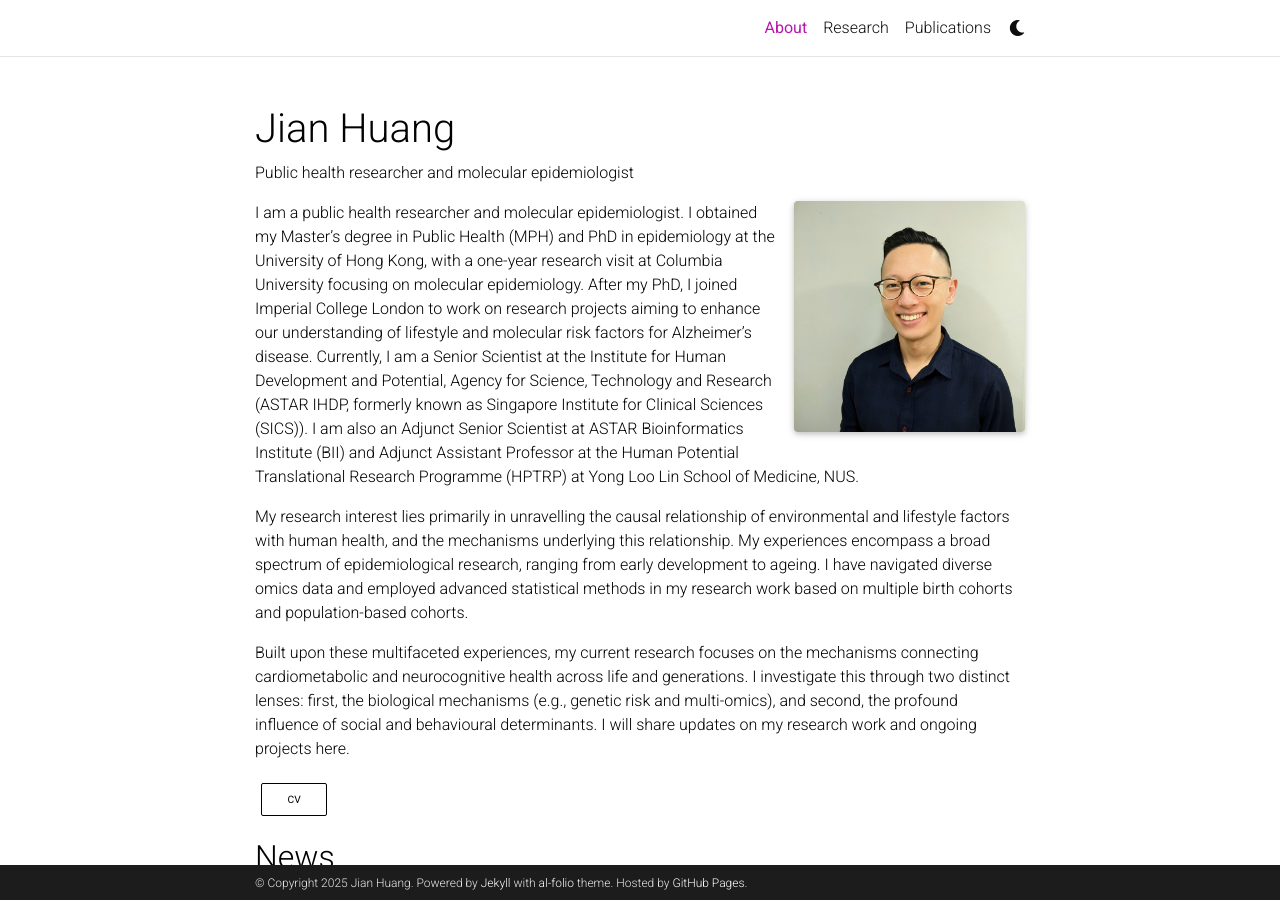
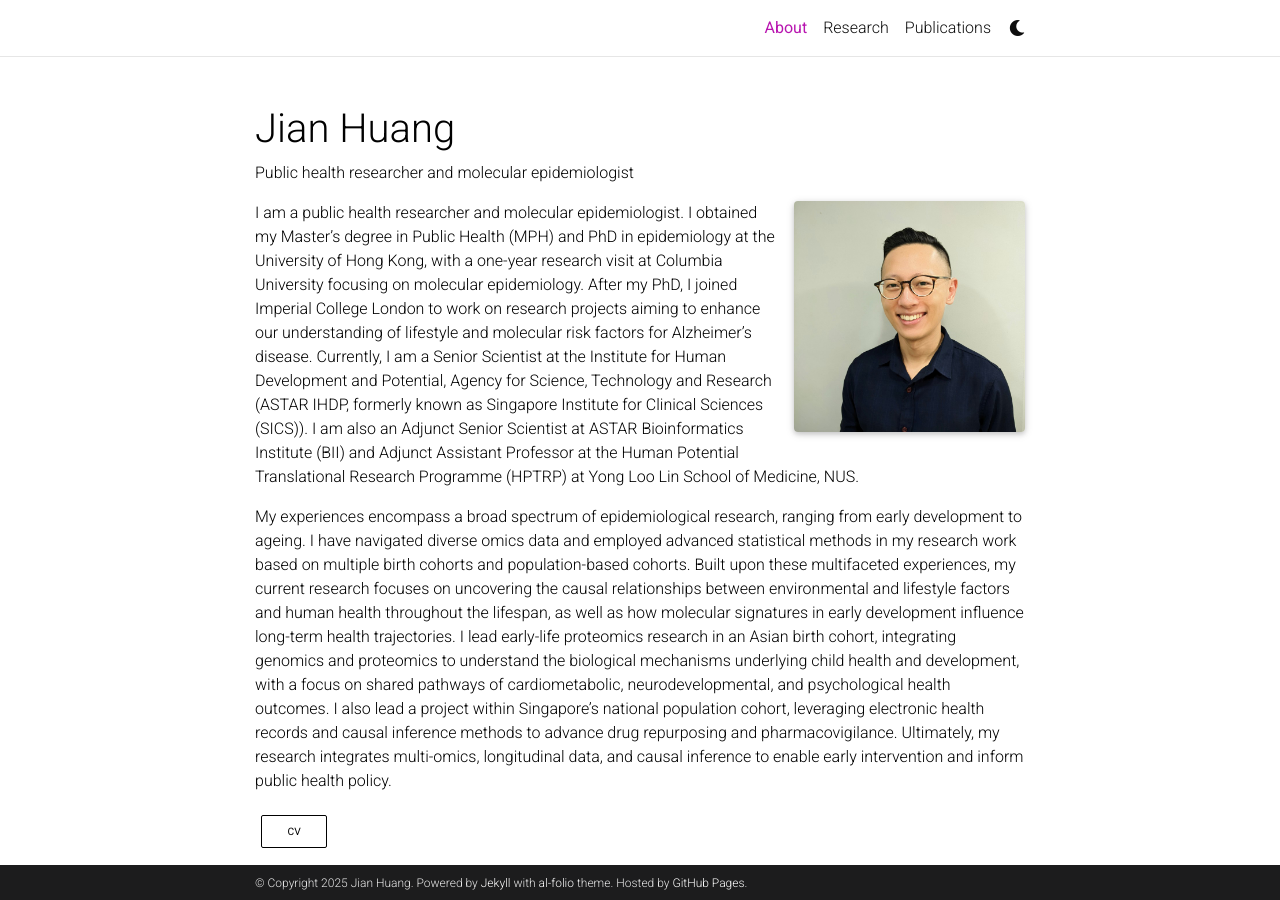
Before and after one commit to jianvhuang/jianvhuang.github.io, a Jekyll site: the page built from _pages/about.md, in a window 1280 px wide and 900 px high. Built offline with Jekyll 4.4.1, drawn with Linux system fonts in a browser that asks for light colours; full-size pictures stand in for the smaller copies a plugin makes; comment, search, counter and statistics services are not loaded; a style sheet for code colours, icons or effects is not loaded.

Commit message:
Update about.md

```diff
--- a/_pages/about.md
+++ b/_pages/about.md
@@ -18,8 +18,6 @@
 
 I am a public health researcher and molecular epidemiologist. I obtained my Master's degree in Public Health (MPH) and PhD in epidemiology at the University of Hong Kong, with a one-year research visit at Columbia University focusing on molecular epidemiology. After my PhD, I joined Imperial College London to work on research projects aiming to enhance our understanding of lifestyle and molecular risk factors for Alzheimer's disease. Currently, I am a Senior Scientist at the Institute for Human Development and Potential, Agency for Science, Technology and Research (ASTAR IHDP, formerly known as Singapore Institute for Clinical Sciences (SICS)). I am also an Adjunct Senior Scientist at ASTAR Bioinformatics Institute (BII) and Adjunct Assistant Professor at the Human Potential Translational Research Programme (HPTRP) at Yong Loo Lin School of Medicine, NUS.
 
-My research interest lies primarily in unravelling the causal relationship of environmental and lifestyle factors with human health, and the mechanisms underlying this relationship. My experiences encompass a broad spectrum of epidemiological research, ranging from early development to ageing. I have navigated diverse omics data and employed advanced statistical methods in my research work based on multiple birth cohorts and population-based cohorts.
-
-Built upon these multifaceted experiences, my current research focuses on the mechanisms connecting cardiometabolic and neurocognitive health across life and generations. I investigate this through two distinct lenses: first, the biological mechanisms (e.g., genetic risk and multi-omics), and second, the profound influence of social and behavioural determinants. I will share updates on my research work and ongoing projects here.
+My experiences encompass a broad spectrum of epidemiological research, ranging from early development to ageing. I have navigated diverse omics data and employed advanced statistical methods in my research work based on multiple birth cohorts and population-based cohorts. Built upon these multifaceted experiences, my current research focuses on uncovering the causal relationships between environmental and lifestyle factors and human health throughout the lifespan, as well as how molecular signatures in early development influence long-term health trajectories. I lead early-life proteomics research in an Asian birth cohort, integrating genomics and proteomics to understand the biological mechanisms underlying child health and development, with a focus on shared pathways of cardiometabolic, neurodevelopmental, and psychological health outcomes. I also lead a project within Singapore’s national population cohort, leveraging electronic health records and causal inference methods to advance drug repurposing and pharmacovigilance. Ultimately, my research integrates multi-omics, longitudinal data, and causal inference to enable early intervention and inform public health policy.
 
 <a href="https://drive.google.com/file/d/1lnYGMBCRvZL_IlZLH3IoPMJaR0scyhk4/view?usp=sharing" class="btn btn-sm z-depth-0" role="button" style="border: 1px solid #000;">CV</a>
```
